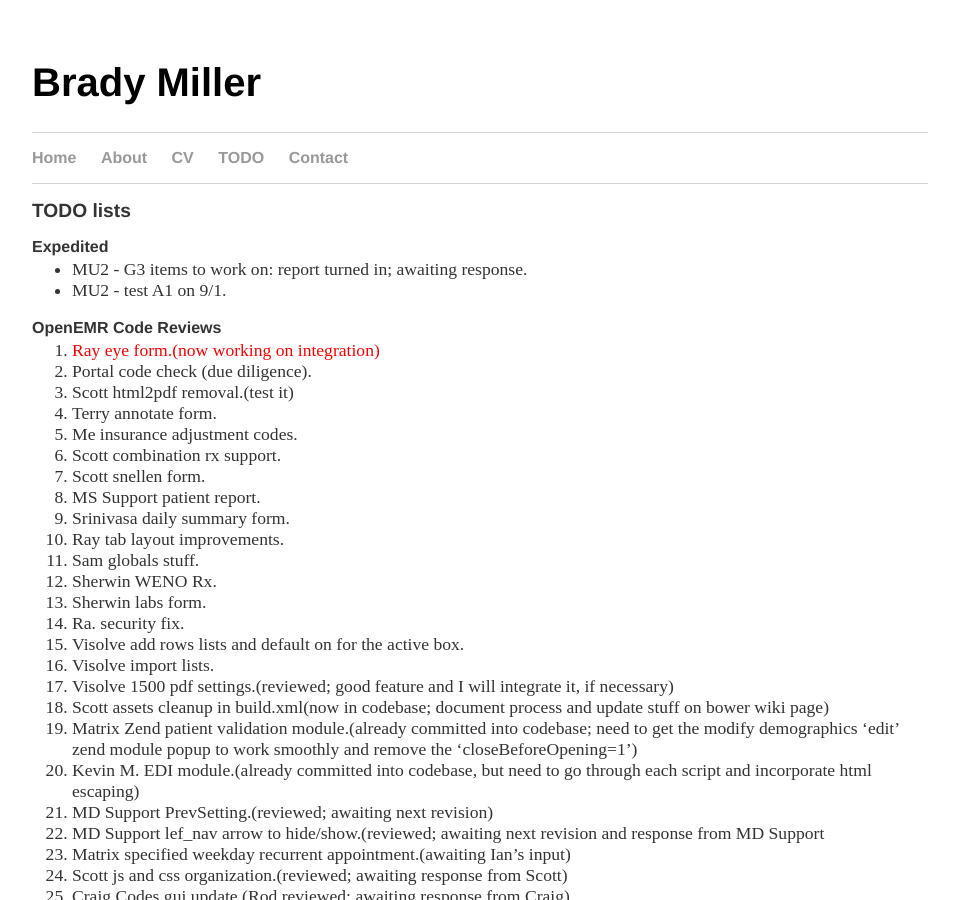
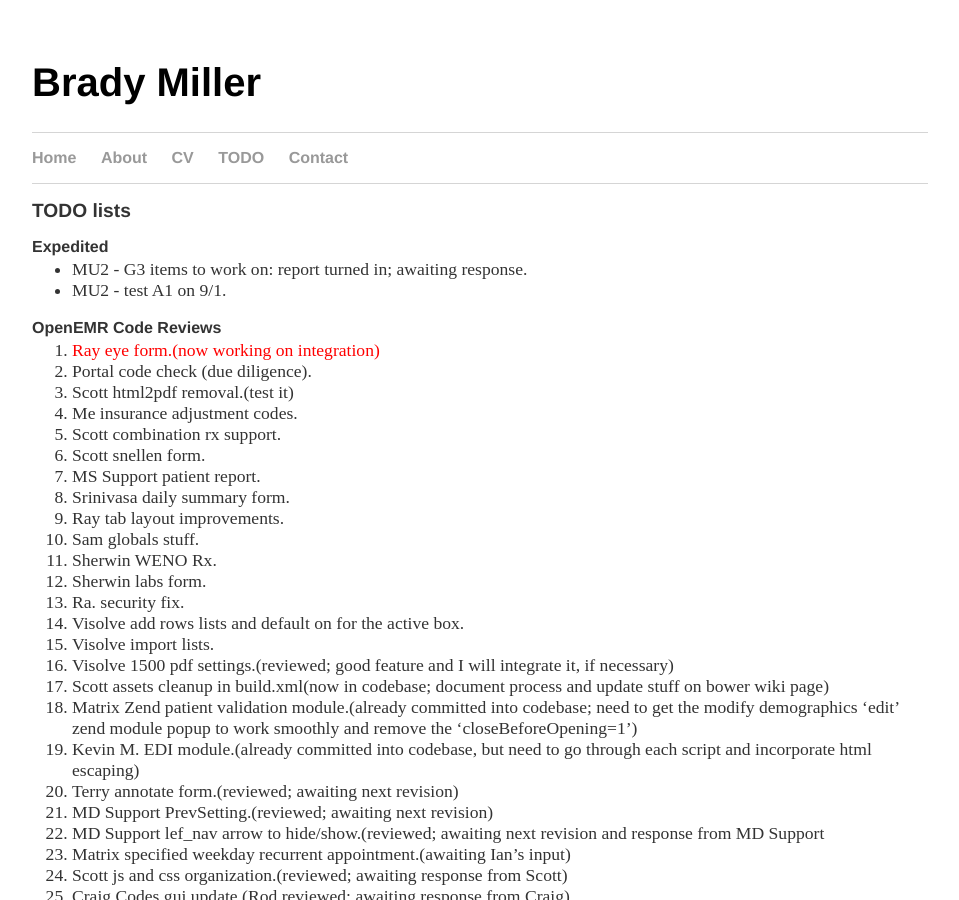
Before and after one commit to bradymiller/bradymiller.github.io, a Jekyll site: the page built from todo/index.md, in a window 1280 px wide and 900 px high. Shown: the whole window, without its empty margins (160-1119 px from the left). Built offline with Jekyll 4.4.1, drawn with Linux system fonts in a browser that asks for light colours.

Commit message:
Update todo list

```diff
--- a/todo/index.md
+++ b/todo/index.md
@@ -28,6 +27,7 @@
 1. Scott assets cleanup in build.xml(now in codebase; document process and update stuff on bower wiki page)
 1. Matrix Zend patient validation module.(already committed into codebase; need to get the modify demographics 'edit' zend module popup to work smoothly and remove the 'closeBeforeOpening=1')
 1. Kevin M. EDI module.(already committed into codebase, but need to go through each script and incorporate html escaping)
+1. Terry annotate form.(reviewed; awaiting next revision)
 1. MD Support PrevSetting.(reviewed; awaiting next revision)
 1. MD Support lef_nav arrow to hide/show.(reviewed; awaiting next revision and response from MD Support
 1. Matrix specified weekday recurrent appointment.(awaiting Ian's input)
```
Also changed, not shown: other parts of todo/index.md (+0 -1 lines).
